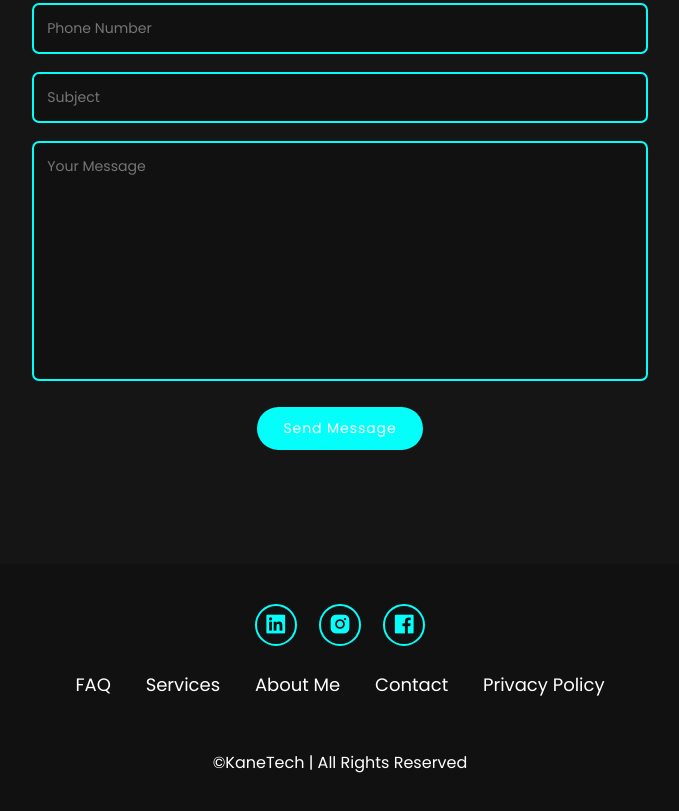
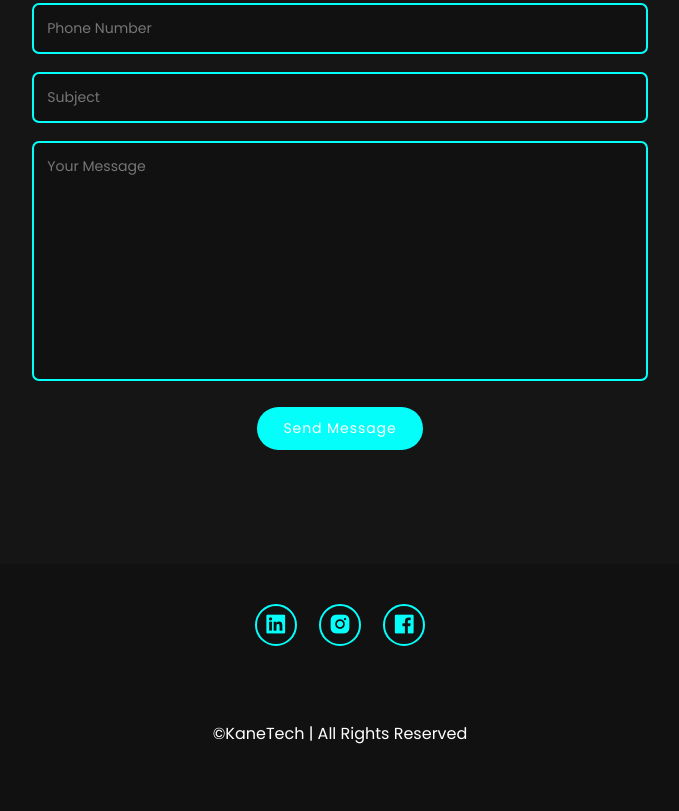
Before and after one commit to enakane21/personal-website, a plain HTML site: page index.html in a window 1280 px wide. Shown: the part 3146-3957 px from the top of the page, without its empty margins (300-979 px from the left). After the commit the page ends 3932 px from the top, so only its background shows below. Drawn offline with nearby package versions, Linux system fonts and the light colour scheme.

Commit message:
update code again

```diff
--- a/index.html
+++ b/index.html
@@ -138,27 +138,6 @@
             <a href="https://www.facebook.com/ILoveMyWifeLyka/"><i class='bx bxl-facebook-square' ></i></a>
         </div>
 
-        <ul class="list">
-            <li>
-                <a href="#">FAQ</a>
-            </li>
-
-            <li>
-                <a href="#services">Services</a>
-            </li>
-
-            <li>
-                <a href="#about">About Me</a>
-            </li>
-
-            <li>
-                <a href="#contact">Contact</a>
-            </li>
-
-            <li>
-                <a href="#">Privacy Policy</a>
-            </li>
-        </ul>
 
         <p class="copyright">
             ©KaneTech | All Rights Reserved
```
